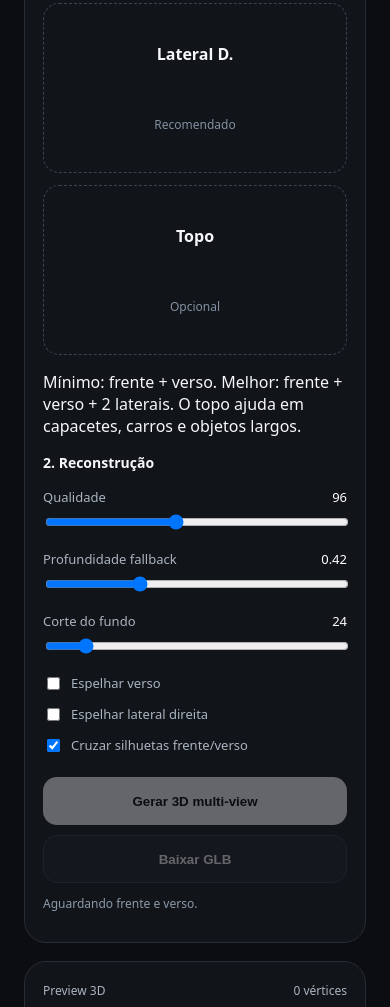
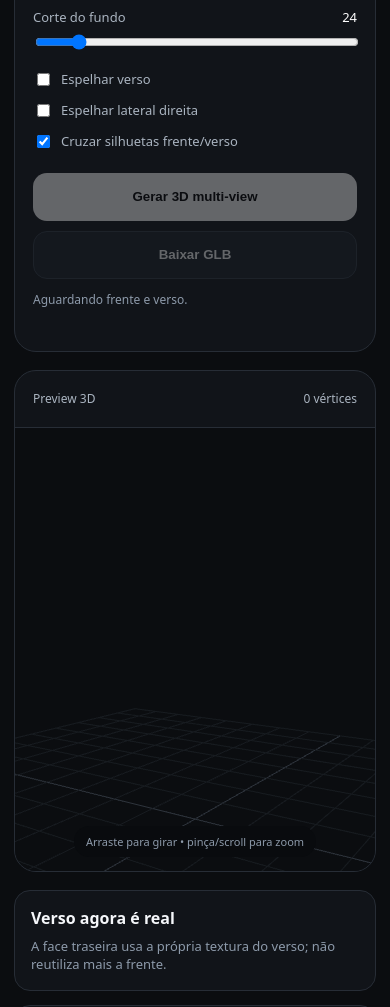
Before and after one commit to wallissonghost-code/Jogo2, a website: page index.html in a window 390 px wide. Shown: the part 993-2000 px from the top of the page. Drawn offline with nearby package versions, Linux system fonts and the light colour scheme.

Commit message:
style: improve multi-view mobile layout

```diff
--- a/styles.css
+++ b/styles.css
@@ -5,16 +5,21 @@ body { margin: 0; font-family: system-ui, sans-serif; background: #0b0d10; color
 .hero p { max-width: 760px; color: #aab4c0; }
 .eyebrow, .badge { color: #8fa3bf; font-size: 12px; letter-spacing: .12em; }
 .badge { border: 1px solid #303846; padding: 10px 14px; border-radius: 999px; }
-.workspace { display: grid; grid-template-columns: 360px 1fr; gap: 18px; min-height: 650px; }
+.workspace { display: grid; grid-template-columns: 390px 1fr; gap: 18px; min-height: 700px; }
 .panel, .viewer-wrap { background: #111419; border: 1px solid #272d36; border-radius: 22px; }
 .controls { padding: 18px; }
-.controls h2 { font-size: 14px; }
-.drop { display: grid; place-items: center; min-height: 140px; border: 1px dashed #3a4350; border-radius: 16px; margin-bottom: 12px; padding: 14px; cursor: pointer; text-align: center; }
+.controls h2 { font-size: 14px; margin-top: 18px; }
+.view-grid { display: grid; grid-template-columns: 1fr 1fr; gap: 10px; }
+.drop { display: grid; place-items: center; min-height: 128px; border: 1px dashed #3a4350; border-radius: 16px; padding: 10px; cursor: pointer; text-align: center; background: #0d1014; }
+.drop.optional { grid-column: 1 / -1; min-height: 96px; }
 .drop input { display: none; }
 .drop span { color: #8290a1; font-size: 12px; }
-.drop img { display: none; max-width: 100%; max-height: 120px; object-fit: contain; }
+.drop strong { font-size: 13px; }
+.drop img { display: none; width: 100%; height: 112px; object-fit: contain; border-radius: 10px; }
+.drop.optional img { height: 86px; }
 .drop.has-image img { display: block; }
 .drop.has-image strong, .drop.has-image span { display: none; }
+.hint { color: #7f8b9a; font-size: 12px; line-height: 1.5; margin: 10px 2px 16px; }
 .field { display: block; margin: 16px 0; color: #aab4c0; font-size: 13px; }
 .field output { float: right; color: white; }
 .field input { width: 100%; margin-top: 8px; }
@@ -23,12 +28,25 @@ button { width: 100%; height: 48px; border-radius: 14px; margin-top: 10px; font-
 .primary { background: white; color: black; }
 .secondary { background: #1a2028; color: white; border: 1px solid #343d49; }
 button:disabled { opacity: .35; }
-.status { color: #8d9aaa; font-size: 12px; }
-.viewer-wrap { position: relative; overflow: hidden; }
+.status { color: #8d9aaa; font-size: 12px; min-height: 30px; }
+.viewer-wrap { position: relative; overflow: hidden; min-height: 700px; }
 .viewer-head { height: 56px; display: flex; justify-content: space-between; align-items: center; padding: 0 18px; border-bottom: 1px solid #272d36; color: #aab4c0; font-size: 12px; }
 #viewer { position: absolute; inset: 57px 0 0; }
-.viewer-tip { position: absolute; bottom: 14px; left: 50%; transform: translateX(-50%); background: #090b0e; padding: 8px 12px; border-radius: 999px; color: #8d9aaa; font-size: 11px; }
+.viewer-tip { position: absolute; bottom: 14px; left: 50%; transform: translateX(-50%); background: #090b0e; padding: 8px 12px; border-radius: 999px; color: #8d9aaa; font-size: 11px; white-space: nowrap; }
 .info-grid { display: grid; grid-template-columns: repeat(3, 1fr); gap: 14px; margin-top: 18px; }
 .info-grid article { background: #111419; border: 1px solid #272d36; border-radius: 16px; padding: 16px; }
 .info-grid article span { display: block; margin-top: 8px; color: #8d9aaa; font-size: 13px; line-height: 1.45; }
-@media (max-width: 860px) { .workspace { grid-template-columns: 1fr; } .hero { flex-direction: column; align-items: flex-start; } .viewer-wrap { min-height: 520px; } .info-grid { grid-template-columns: 1fr; } }
+@media (max-width: 860px) {
+  .app-shell { padding: 14px; }
+  .workspace { grid-template-columns: 1fr; }
+  .hero { flex-direction: column; align-items: flex-start; }
+  .hero h1 { font-size: 36px; }
+  .viewer-wrap { min-height: 560px; }
+  .info-grid { grid-template-columns: 1fr; }
+}
+@media (max-width: 430px) {
+  .view-grid { grid-template-columns: 1fr 1fr; }
+  .drop { min-height: 112px; padding: 8px; }
+  .drop img { height: 96px; }
+  .viewer-wrap { min-height: 500px; }
+}
```
